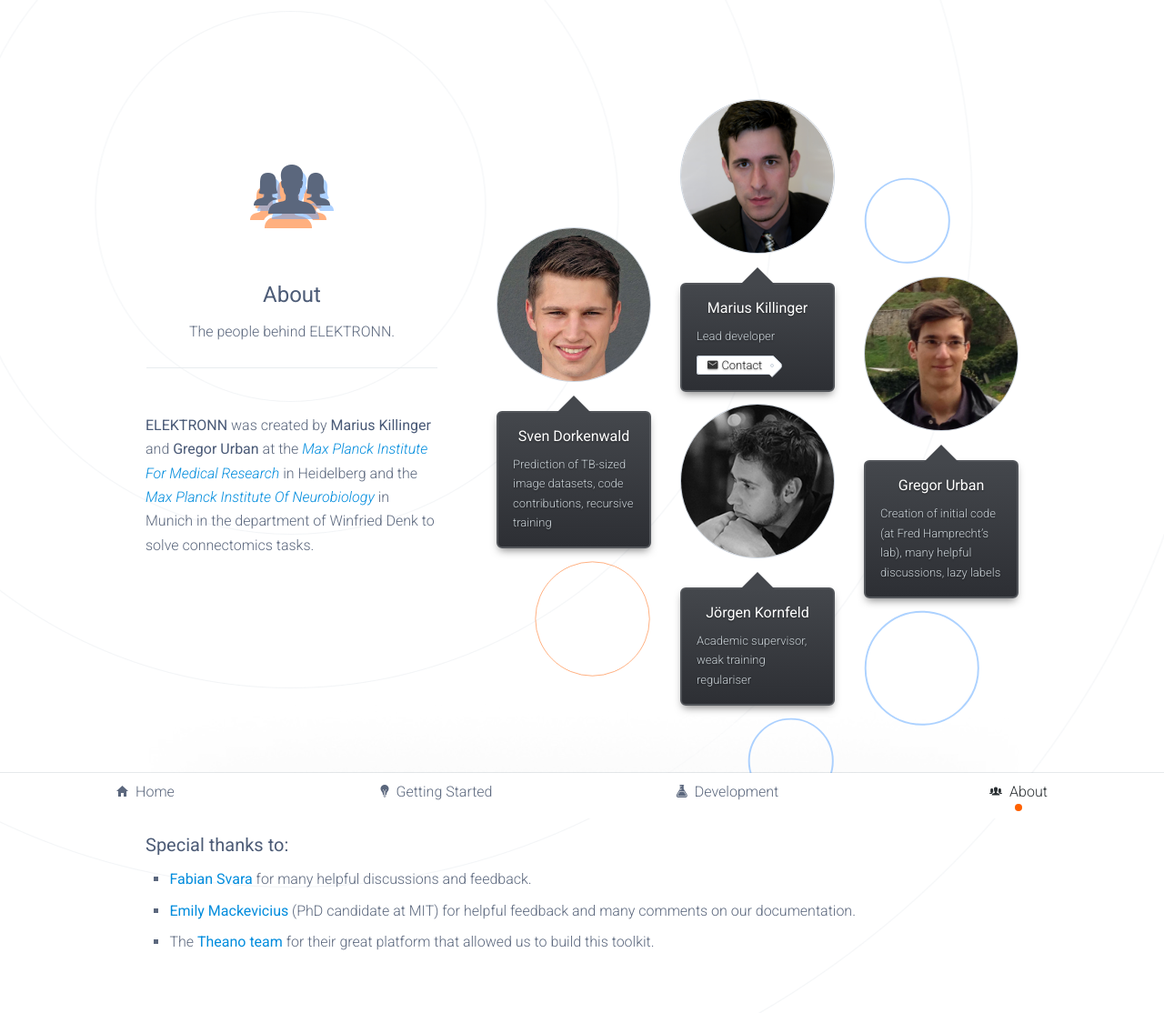
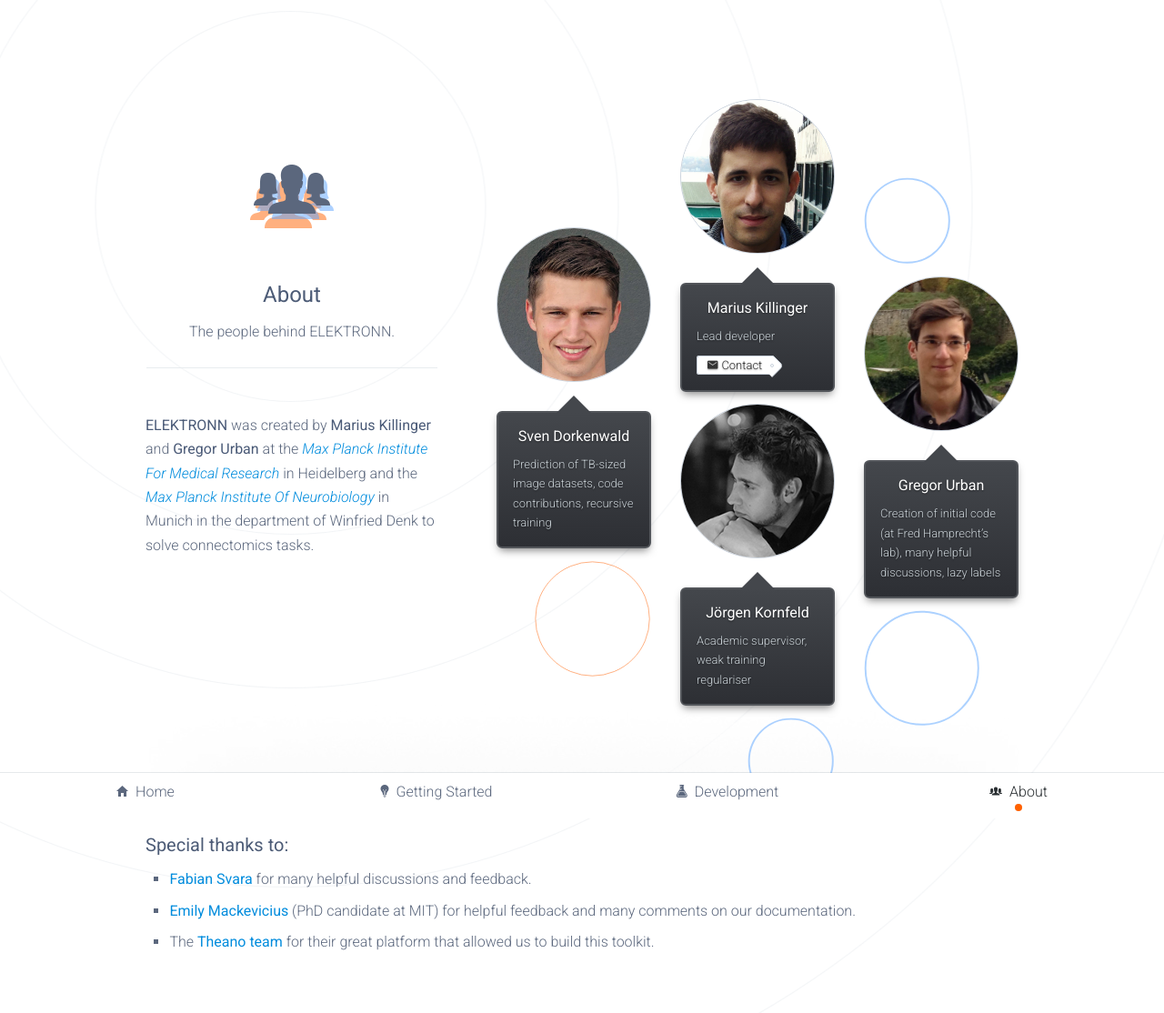
Before and after one commit to ELEKTRONN/elektronn.github.io, a Jekyll site: the page built from about.html, in a window 1280 px wide. Shown: the whole page at 91% size. Built offline with Jekyll 4.4.1, drawn with Linux system fonts in a browser that asks for light colours; some web fonts are replaced.

Commit message:
Update about.html

```diff
--- a/about.html
+++ b/about.html
@@ -39,7 +39,7 @@
 				<div class="col">
 					<div class="member">
 						<div class="member-image -green -center">
-							<img src="/images/team/Marius-Killinger-1.JPG">
+							<img src="/images/team/Marius.jpg">
 						</div>
 
 						<div class="speechbox -top-arrow -mt-32">
```
